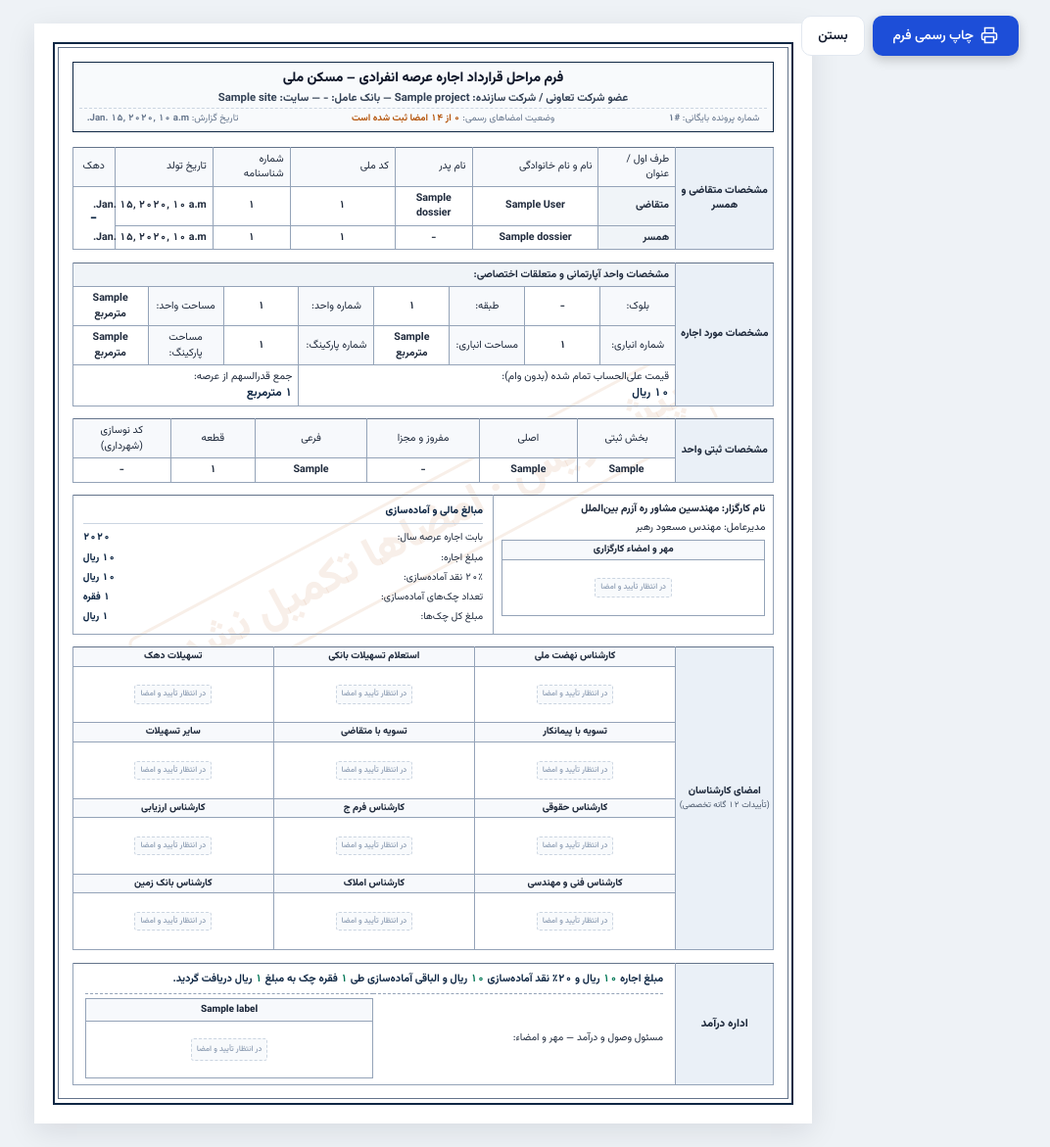
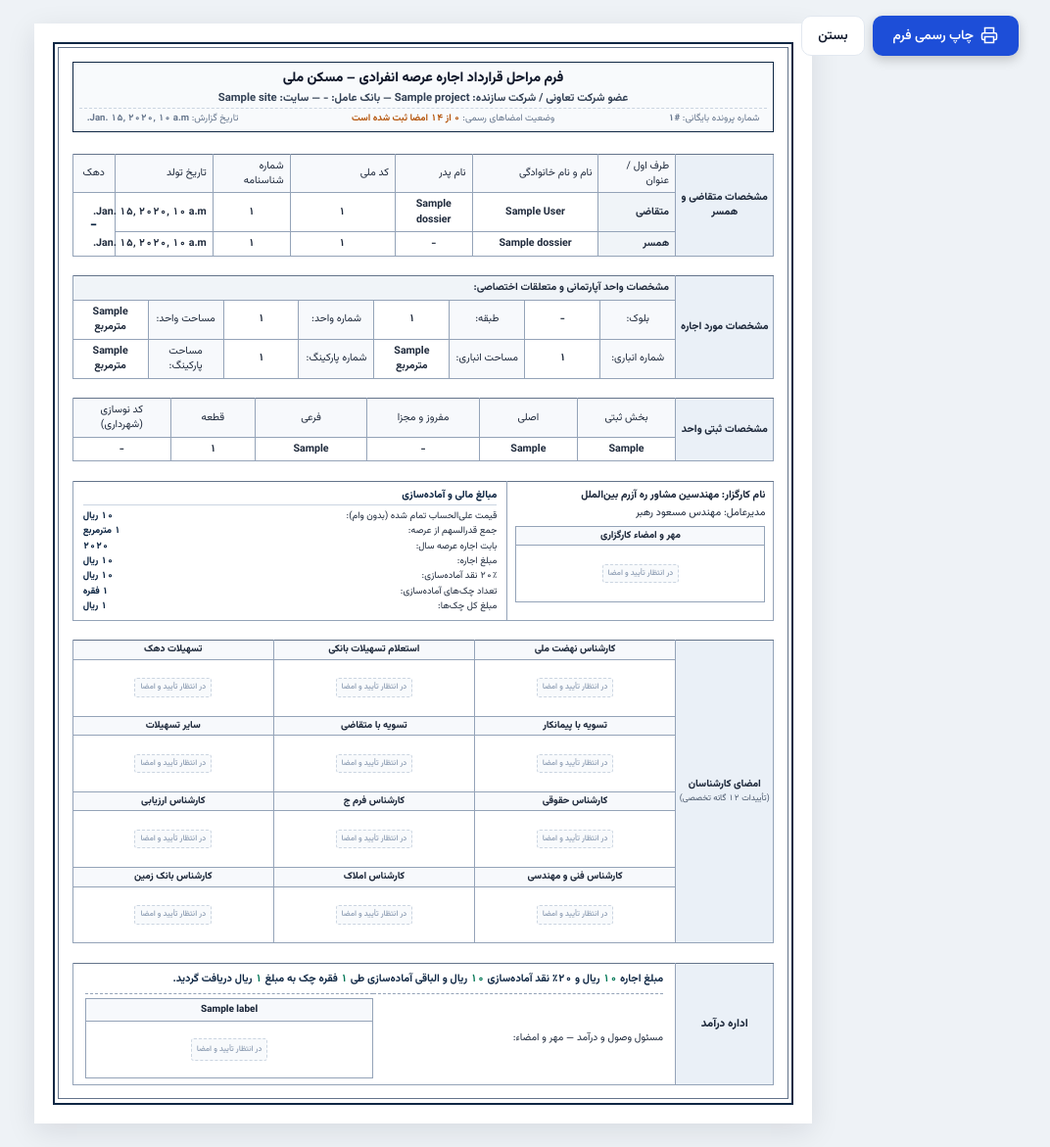
Before and after one commit to starlir1382/sanadban, a Django app: template templates/dossiers/print_summary.html in a window 1280 px wide. Shown: the whole page at 98% size, without its empty margins (208-1280 px from the left). Run offline with Django 5.2, Linux system fonts and the light colour scheme; the template is opened without the code that fills it: most values are stand-ins (such as "Sample title", 1, 10 or a date in 2020).

Commit message:
Remove hologram watermark and move base cost and land share to financial panel

```diff
--- a/templates/dossiers/print_folder_label.html
+++ b/templates/dossiers/print_folder_label.html
@@ -834,7 +834,7 @@
 
                     <span class="val">
 
-                        واحد {{ dossier.unit_number|default:'-' }} ({{ dossier.unit_area|default:'-' }} م²)
+                        واحد {{ dossier.unit_number|default:'-' }}{% if dossier.unit_area and dossier.unit_area != '-' %} ({{ dossier.unit_area }} م²){% endif %}
 
                     </span>
 
--- a/templates/dossiers/print_summary.html
+++ b/templates/dossiers/print_summary.html
@@ -176,18 +176,18 @@
       }
 
       /* ---------- money panel ---------- */
-      .money-panel { height: 100%; line-height: 1.8; font-size: 7.6pt; }
+      .money-panel { height: 100%; line-height: 1.5; font-size: 7.2pt; }
       .money-panel .money-title {
-        font-weight: 800; font-size: 8pt; color: #0f2744;
-        padding-bottom: 3px; margin-bottom: 4px; border-bottom: 1px solid #cbd5e1;
+        font-weight: 800; font-size: 7.8pt; color: #0f2744;
+        padding-bottom: 2px; margin-bottom: 3px; border-bottom: 1px solid #cbd5e1;
       }
       .money-panel .money-row {
         display: flex; justify-content: space-between; align-items: baseline;
-        gap: 5px; padding: 1px 0;
+        gap: 5px; padding: 0.5px 0;
       }
       .money-panel .money-value { font-weight: 800; color: #0f2744; text-align: left; overflow-wrap: anywhere; }
 
-      /* ---------- header / footer ---------- */
+      /* ---------- header / meta ---------- */
       .document-header { font-size: 10.5pt; font-weight: 800; color: #0f172a; margin-bottom: 2px; }
       .document-subheader { font-size: 8.5pt; font-weight: 700; color: #334155; }
       .document-meta {
@@ -196,15 +196,6 @@
         padding: 3px 8px 0; border-top: 1px dashed #cbd5e1;
       }
       .document-meta span { min-width: 0; }
-
-      /* shown only while fewer than 14 signatures exist */
-      .draft-mark {
-        position: absolute; top: 46%; left: 50%;
-        transform: translate(-50%, -50%) rotate(-28deg);
-        font-size: 34pt; font-weight: 800; color: rgba(180, 83, 9, 0.09);
-        white-space: nowrap; pointer-events: none; z-index: 0;
-        border: 3px solid rgba(180, 83, 9, 0.09); padding: 4px 18px; border-radius: 8px;
-      }
 
       .print-controls { position: fixed; top: 1rem; right: 2rem; z-index: 100; display: flex; gap: 0.5rem; }
       .print-controls button {
@@ -269,7 +260,6 @@
 
     <main class="print-paper fa-num"><div class="page-frame"><div class="page-inner">
       {% with rent=dossier.tenant_price|default:dossier.current_year_rent %}
-      {% if signed_count != 14 %}<div class="draft-mark">پیش‌نویس · امضاها تکمیل نشده</div>{% endif %}
 
       <!-- 1. سربرگ رسمی -->
       <table class="official-doc-table" style="margin-bottom: 5px">
@@ -333,7 +323,7 @@
       <!-- 3. مشخصات مورد اجاره -->
       <table class="official-doc-table">
         <tr>
-          <td rowspan="4" class="side-title">مشخصات مورد اجاره</td>
+          <td rowspan="3" class="side-title">مشخصات مورد اجاره</td>
           <td colspan="8" class="cell-sub">مشخصات واحد آپارتمانی و متعلقات اختصاصی:</td>
         </tr>
         <tr style="text-align: center">
@@ -344,31 +334,17 @@
           <td class="cell-head" style="width: 10%">شماره واحد:</td>
           <td style="width: 13%; font-weight: bold">{{ dossier.unit_number|default:'-' }}</td>
           <td class="cell-head" style="width: 11%">مساحت واحد:</td>
-          <td style="width: 12%; font-weight: bold">{{ dossier.unit_area|default:'-' }} مترمربع</td>
+          <td style="width: 12%; font-weight: bold">{% if dossier.unit_area and dossier.unit_area != '-' %}{{ dossier.unit_area }} مترمربع{% else %}-{% endif %}</td>
         </tr>
         <tr style="text-align: center">
           <td class="cell-head">شماره انباری:</td>
           <td style="font-weight: bold">{{ dossier.storage_number|default:'-' }}</td>
           <td class="cell-head">مساحت انباری:</td>
-          <td style="font-weight: bold">{{ dossier.storage_area|default:'-' }} مترمربع</td>
+          <td style="font-weight: bold">{% if dossier.storage_area and dossier.storage_area != '-' %}{{ dossier.storage_area }} مترمربع{% else %}-{% endif %}</td>
           <td class="cell-head">شماره پارکینگ:</td>
           <td style="font-weight: bold">{{ dossier.parking_number|default:'-' }}</td>
           <td class="cell-head">مساحت پارکینگ:</td>
-          <td style="font-weight: bold">{{ dossier.parking_area|default:'-' }} مترمربع</td>
-        </tr>
-        <tr>
-          <td colspan="5" style="padding: 4px 6px">
-            <span>قیمت علی‌الحساب تمام شده (بدون وام):</span><br />
-            <strong style="color: #0f2744; font-size: 8.8pt">
-              {% if dossier.base_cost_without_loan %}{{ dossier.base_cost_without_loan|intcomma }}{% else %}-{% endif %} ریال
-            </strong>
-          </td>
-          <td colspan="3" style="padding: 4px 6px">
-            <span>جمع قدرالسهم از عرصه:</span><br />
-            <strong style="color: #0f2744; font-size: 8.8pt">
-              {% if dossier.total_land_share %}{{ dossier.total_land_share }} مترمربع{% else %}-{% endif %}
-            </strong>
-          </td>
+          <td style="font-weight: bold">{% if dossier.parking_area and dossier.parking_area != '-' %}{{ dossier.parking_area }} مترمربع{% else %}-{% endif %}</td>
         </tr>
       </table>
 
@@ -396,8 +372,8 @@
       <!-- 5. کارگزار (امضای ۱) · مبالغ مالی -->
       <table class="official-doc-table">
         <colgroup>
-          <col style="width: 40%" />
-          <col style="width: 60%" />
+          <col style="width: 38%" />
+          <col style="width: 62%" />
         </colgroup>
         <tr>
           <td style="padding: 6px 8px; vertical-align: top">
@@ -412,24 +388,32 @@
             <div class="money-panel">
               <div class="money-title">مبالغ مالی و آماده‌سازی</div>
               <div class="money-row">
+                <span>قیمت علی‌الحساب تمام شده (بدون وام):</span>
+                <span class="money-value">{% if dossier.base_cost_without_loan %}{{ dossier.base_cost_without_loan|intcomma:False }} ریال{% else %}-{% endif %}</span>
+              </div>
+              <div class="money-row">
+                <span>جمع قدرالسهم از عرصه:</span>
+                <span class="money-value">{% if dossier.total_land_share and dossier.total_land_share != '-' %}{{ dossier.total_land_share }} مترمربع{% else %}-{% endif %}</span>
+              </div>
+              <div class="money-row">
                 <span>بابت اجاره عرصه سال:</span>
                 <span class="money-value">{{ lease_year|default:dossier.land_lease_year|default:'-' }}</span>
               </div>
               <div class="money-row">
                 <span>مبلغ اجاره:</span>
-                <span class="money-value">{% if rent %}{{ rent|intcomma }}{% else %}-{% endif %} ریال</span>
+                <span class="money-value">{% if rent %}{{ rent|intcomma:False }} ریال{% else %}-{% endif %}</span>
               </div>
               <div class="money-row">
                 <span>۲۰٪ نقد آماده‌سازی:</span>
-                <span class="money-value">{{ dossier.cash_preparation_amount|intcomma|default:'-' }} ریال</span>
+                <span class="money-value">{% if dossier.cash_preparation_amount %}{{ dossier.cash_preparation_amount|intcomma:False }} ریال{% else %}-{% endif %}</span>
               </div>
               <div class="money-row">
                 <span>تعداد چک‌های آماده‌سازی:</span>
-                <span class="money-value">{{ dossier.preparation_check_count|default:'-' }} فقره</span>
+                <span class="money-value">{% if dossier.preparation_check_count %}{{ dossier.preparation_check_count }} فقره{% else %}-{% endif %}</span>
               </div>
               <div class="money-row">
                 <span>مبلغ کل چک‌ها:</span>
-                <span class="money-value">{{ dossier.total_preparation_check_amount|default:dossier.non_cash_preparation_amount|intcomma }} ریال</span>
+                <span class="money-value">{% if dossier.total_preparation_check_amount or dossier.non_cash_preparation_amount %}{{ dossier.total_preparation_check_amount|default:dossier.non_cash_preparation_amount|intcomma:False }} ریال{% else %}-{% endif %}</span>
               </div>
             </div>
           </td>
@@ -475,13 +459,13 @@
           <td style="padding: 6px 12px; line-height: 1.8">
             <div style="font-size: 8.2pt; font-weight: 700; color: #0f2744">
               مبلغ اجاره
-              <strong style="color: #047857">{% if rent %}{{ rent|intcomma }}{% else %}-{% endif %}</strong>
+              <strong style="color: #047857">{% if rent %}{{ rent|intcomma:False }}{% else %}-{% endif %}</strong>
               ریال و ۲۰٪ نقد آماده‌سازی
-              <strong style="color: #047857">{{ dossier.cash_preparation_amount|intcomma|default:'-' }}</strong>
+              <strong style="color: #047857">{{ dossier.cash_preparation_amount|intcomma:False|default:'-' }}</strong>
               ریال و الباقی آماده‌سازی طی
               <strong style="color: #047857">{{ dossier.preparation_check_count|default:'-' }}</strong>
               فقره چک به مبلغ
-              <strong style="color: #047857">{{ dossier.total_preparation_check_amount|default:dossier.non_cash_preparation_amount|intcomma }}</strong>
+              <strong style="color: #047857">{{ dossier.total_preparation_check_amount|default:dossier.non_cash_preparation_amount|intcomma:False }}</strong>
               ریال دریافت گردید.
             </div>
 
```
